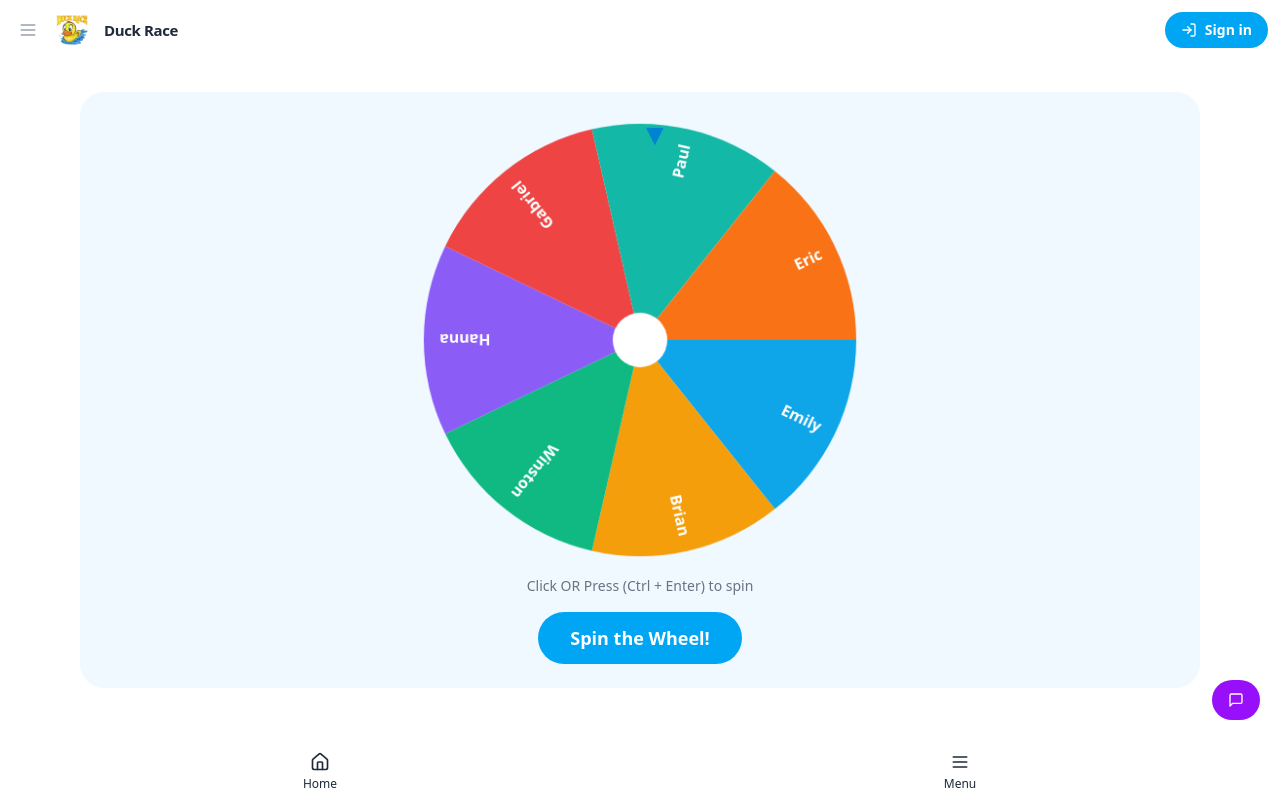
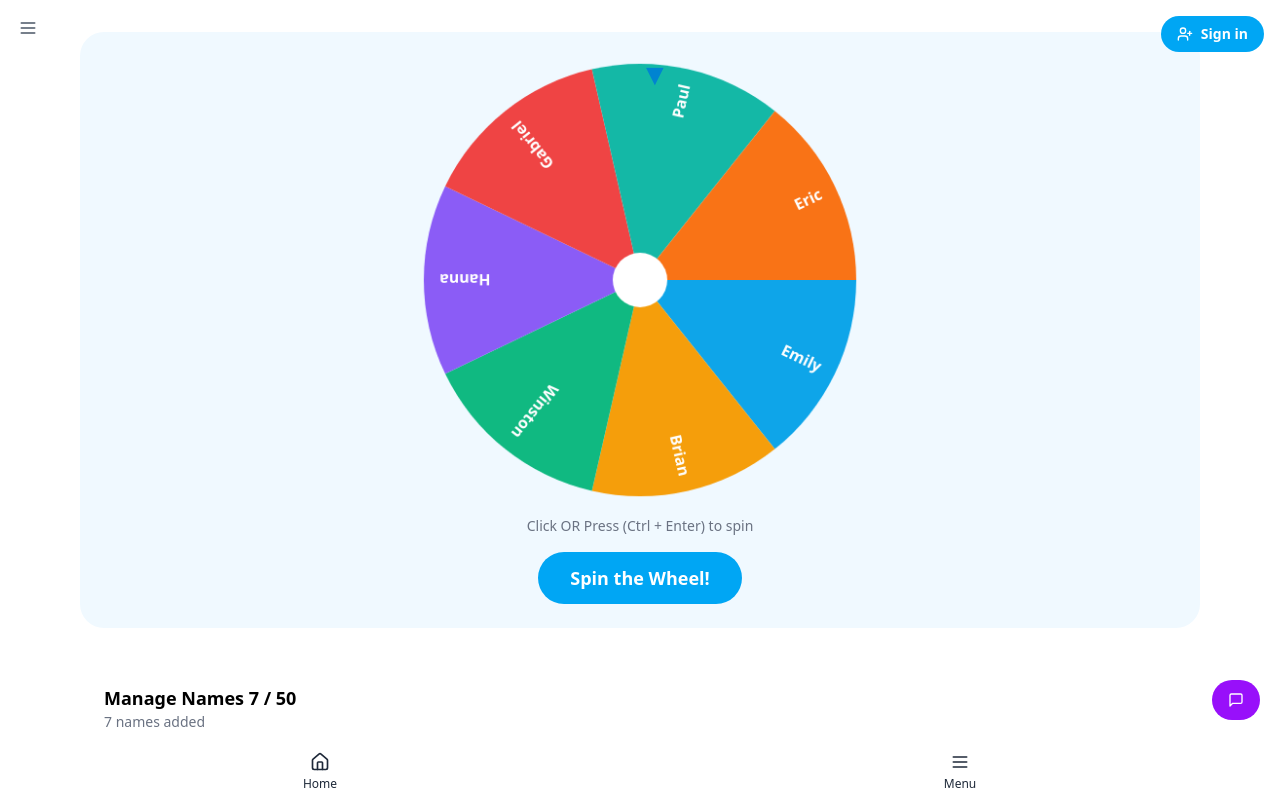
Before and after one commit to minihoky/duck.race-game, a React (Vite) app: page /wheel-of-names in a window 1280 px wide. Built offline with nearby package versions, Linux system fonts and the light colour scheme.

Commit message:
fix: layout and left menu

```diff
--- a/src/components/Icons.jsx
+++ b/src/components/Icons.jsx
@@ -86,6 +86,14 @@ export const icons = {
       <line x1="15" y1="12" x2="3" y2="12" />
     </>
   ),
+  userPlus: (
+    <>
+      <path d="M16 21v-2a4 4 0 0 0-4-4H6a4 4 0 0 0-4 4v2" />
+      <circle cx="9" cy="7" r="4" />
+      <line x1="19" x2="19" y1="8" y2="14" />
+      <line x1="22" x2="16" y1="11" y2="11" />
+    </>
+  ),
   message: (
     <path d="M21 15a2 2 0 0 1-2 2H7l-4 4V5a2 2 0 0 1 2-2h14a2 2 0 0 1 2 2z" />
   ),
--- a/src/components/Layout.jsx
+++ b/src/components/Layout.jsx
@@ -25,55 +25,12 @@ export default function Layout({ children }) {
   }
 
   return (
-    <div className="flex h-screen flex-col overflow-x-hidden bg-white">
-      <header className="z-40 flex h-[60px] items-center justify-between bg-white px-3 shadow-sm md:px-5">
-        <div className="flex items-center gap-1.5">
-          <button
-            type="button"
-            className="rounded-lg p-1.5 text-gray-400 hover:bg-sky-500/10 hover:text-sky-500 md:hidden"
-            onClick={() => setMobileOpen(true)}
-            aria-label="Open menu"
+    <div className="flex h-screen overflow-x-hidden bg-white">
+      <aside
+        className={`hidden shrink-0 border-r border-gray-100 bg-white md:flex md:flex-col ${collapsed ? "w-[72px]" : "w-64"}`}
       >
-            <Icon className="h-5 w-5">{icons.menu}</Icon>
-          </button>
-          <Link to="/" className="group flex select-none items-center gap-2.5">
-            <div className="flex h-11 w-11 items-center justify-center rounded-2xl border border-gray-100 bg-white shadow-sm">
-              <img src="/logo.webp" alt="Duckrace Logo" className="h-8 w-8 object-contain" />
-            </div>
-            <div className="hidden flex-col justify-center gap-0.5 leading-none sm:flex">
-              <span className="text-[9px] font-semibold uppercase tracking-[0.2em] text-sky-500">Free to Play</span>
-              <span className="text-[15px] font-bold tracking-tight text-gray-800">
-                Duck Race <span className="text-sky-500">Name Picker</span>
-              </span>
-            </div>
-            <span className="text-[15px] font-bold tracking-tight text-gray-800 sm:hidden">Duck Race</span>
-          </Link>
-        </div>
-        {user ? (
-          <button
-            type="button"
-            className="rounded-full bg-sky-50 px-4 py-2 text-sm font-semibold text-sky-600"
-            onClick={() => saveUser(null)}
-          >
-            {user.name}
-          </button>
-        ) : (
-          <button
-            type="button"
-            className="inline-flex items-center gap-2 rounded-full bg-sky-500 px-4 py-2 text-sm font-semibold text-white shadow-sm hover:opacity-90"
-            onClick={() => setSignInOpen(true)}
-          >
-            <Icon className="h-4 w-4">{icons.login}</Icon>
-            Sign in
-          </button>
-        )}
-      </header>
-
-      <div className="flex flex-1 overflow-hidden">
-        <aside
-          className={`hidden border-r border-gray-100 md:flex md:flex-col ${collapsed ? "w-16" : "w-64"}`}
-        >
-          <nav className="flex-1 space-y-0.5 overflow-y-auto px-3 py-4">
+        <Brand collapsed={collapsed} />
+        <nav className="flex-1 space-y-0.5 overflow-y-auto px-3 py-2">
           {navItems.map((item) => (
             <NavItem key={item.to} item={item} collapsed={collapsed} />
           ))}
@@ -81,19 +38,29 @@ export default function Layout({ children }) {
         <div className="border-t border-gray-100 p-2">
           <button
             type="button"
-              className="flex w-full items-center justify-center gap-2 rounded-lg px-3 py-2 text-sm text-gray-500 hover:bg-gray-50"
+            className="flex w-full items-center gap-2 rounded-lg px-3 py-2.5 text-sm text-gray-500 hover:bg-gray-50"
             onClick={() => setCollapsed((value) => !value)}
           >
-              <Icon className="h-4 w-4">{icons.close}</Icon>
+            <Icon className="h-4 w-4 shrink-0">{icons.close}</Icon>
             {!collapsed && <span>Collapse</span>}
           </button>
         </div>
       </aside>
 
-        <div className="flex flex-1 flex-col overflow-auto">
+      <div className="relative flex min-w-0 flex-1 flex-col overflow-auto">
+        <button
+          type="button"
+          className="fixed left-3 top-3 z-40 rounded-lg bg-white/90 p-1.5 text-gray-600 shadow-sm md:hidden"
+          onClick={() => setMobileOpen(true)}
+          aria-label="Open menu"
+        >
+          <Icon className="h-5 w-5">{icons.menu}</Icon>
+        </button>
+        <div className="pointer-events-none fixed right-4 top-4 z-40 md:right-5 md:top-5">
+          <SignInButton user={user} onSignIn={() => setSignInOpen(true)} onSignOut={() => saveUser(null)} />
+        </div>
         <main className="flex-1 pb-16 md:pb-0">{children}</main>
         <Footer />
-        </div>
       </div>
 
       <div className="fixed bottom-0 left-0 right-0 z-10 flex h-14 items-center justify-around border-t border-gray-200 bg-white md:hidden">
@@ -123,7 +90,8 @@ export default function Layout({ children }) {
       {mobileOpen && (
         <div className="fixed inset-0 z-50 md:hidden">
           <button className="absolute inset-0 bg-black/40" aria-label="Close menu" onClick={() => setMobileOpen(false)} />
-          <nav className="absolute bottom-0 left-0 right-0 space-y-1 rounded-t-2xl bg-white p-4">
+          <nav className="absolute bottom-0 left-0 right-0 max-h-[80vh] space-y-1 overflow-auto rounded-t-2xl bg-white p-4">
+            <Brand />
             {navItems.map((item) => (
               <NavItem key={item.to} item={item} />
             ))}
@@ -137,22 +105,75 @@ export default function Layout({ children }) {
   );
 }
 
+function Brand({ collapsed = false }) {
+  return (
+    <Link to="/" className={`flex items-center gap-2.5 px-4 py-4 ${collapsed ? "justify-center px-2" : ""}`}>
+      <span className="flex h-11 w-11 shrink-0 items-center justify-center rounded-full bg-amber-100">
+        <DuckMark />
+      </span>
+      {!collapsed && (
+        <span className="min-w-0 leading-tight">
+          <span className="block text-[9px] font-semibold uppercase tracking-[0.18em] text-sky-500">Free to Play</span>
+          <span className="block text-[15px] font-bold tracking-tight text-gray-800">
+            Duck Race <span className="text-sky-500">Name Picker</span>
+          </span>
+        </span>
+      )}
+    </Link>
+  );
+}
+
+function DuckMark() {
+  return (
+    <svg viewBox="0 0 32 32" className="h-8 w-8" aria-hidden="true">
+      <ellipse cx="15" cy="20" rx="9" ry="7" fill="#ffd23a" stroke="#161616" strokeWidth="1.4" />
+      <circle cx="22" cy="13" r="6" fill="#ffd23a" stroke="#161616" strokeWidth="1.4" />
+      <path d="M27 13h5l-5 2.2z" fill="#f08a14" stroke="#161616" strokeWidth="1.2" />
+      <circle cx="24" cy="12" r="1.1" fill="#161616" />
+    </svg>
+  );
+}
+
+function SignInButton({ user, onSignIn, onSignOut }) {
+  if (user) {
+    return (
+      <button
+        type="button"
+        className="pointer-events-auto inline-flex items-center gap-2 rounded-full border-2 border-amber-300 bg-sky-500 px-4 py-2 text-sm font-semibold text-white shadow-md hover:bg-sky-600"
+        onClick={onSignOut}
+      >
+        {user.name}
+      </button>
+    );
+  }
+  return (
+    <button
+      type="button"
+      className="pointer-events-auto inline-flex items-center gap-2 rounded-full border-2 border-amber-300 bg-sky-500 px-4 py-2 text-sm font-semibold text-white shadow-md hover:bg-sky-600"
+      onClick={onSignIn}
+    >
+      <Icon className="h-4 w-4">{icons.userPlus}</Icon>
+      Sign in
+    </button>
+  );
+}
+
 function NavItem({ item, collapsed = false }) {
   return (
     <NavLink
       to={item.to}
       end={item.to === "/"}
       className={({ isActive }) =>
-        `flex items-center gap-2.5 rounded-lg px-3 py-2.5 text-sm font-medium ${
-          isActive ? "bg-sky-50 text-sky-500" : "text-gray-600 hover:bg-gray-50 hover:text-gray-900"
-        }`
+        `flex items-center gap-2.5 rounded-xl px-3 py-2.5 text-sm font-medium ${
+          isActive ? "bg-sky-50 text-sky-600" : "text-gray-500 hover:bg-gray-50 hover:text-gray-900"
+        } ${collapsed ? "justify-center px-2" : ""}`
       }
       title={item.label}
     >
       <Icon className="h-4 w-4 shrink-0">{icons[item.icon]}</Icon>
       {!collapsed && <span className="truncate">{item.label}</span>}
       {!collapsed && item.badge && (
-        <span className={`ml-auto rounded-full px-1.5 py-0.5 text-xs font-medium ${item.badgeClass}`}>{item.badge}</span>
+        <span className={`ml-auto rounded-full px-1.5 py-0.5 text-[10px] font-semibold leading-none ${item.badgeClass}`}>{item.badge}</span>
       )}
     </NavLink>
   );
--- a/src/content/site.js
+++ b/src/content/site.js
@@ -1,9 +1,9 @@
 export const navItems = [
   { to: "/", label: "Home", icon: "house" },
   { to: "/rooms", label: "My Rooms", icon: "grid" },
-  { to: "/offline-mode", label: "Offline Mode", icon: "wifiOff", badge: "Hot", badgeClass: "bg-orange-100 text-orange-600" },
+  { to: "/offline-mode", label: "Offline Mode", icon: "wifiOff", badge: "Hot", badgeClass: "bg-orange-500 text-white" },
   { to: "/wheel-of-names", label: "Wheel of Names", icon: "wheel" },
-  { to: "/countdown-clock", label: "Countdown Clock", icon: "clock", badge: "New", badgeClass: "bg-purple-100 text-purple-600" },
+  { to: "/countdown-clock", label: "Countdown Clock", icon: "clock", badge: "New", badgeClass: "bg-violet-500 text-white" },
   { to: "/subscription", label: "Unlock Premium", icon: "shield" },
 ];
 
--- a/src/pages/Home.jsx
+++ b/src/pages/Home.jsx
@@ -32,7 +32,7 @@ export default function Home() {
           <span className="font-semibold">{room.title}:</span> {room.names.join(", ")}
         </div>
       )}
-      <div id="game" className="relative p-1 md:p-6" style={{ height: "calc(100vh - 140px)" }}>
+      <div id="game" className="relative p-1 md:p-4" style={{ height: "100dvh" }}>
         <iframe
           title="duck race timers game"
           src="/game/index.html"
```
Lines whose indentation alone changed are shown as unchanged.
